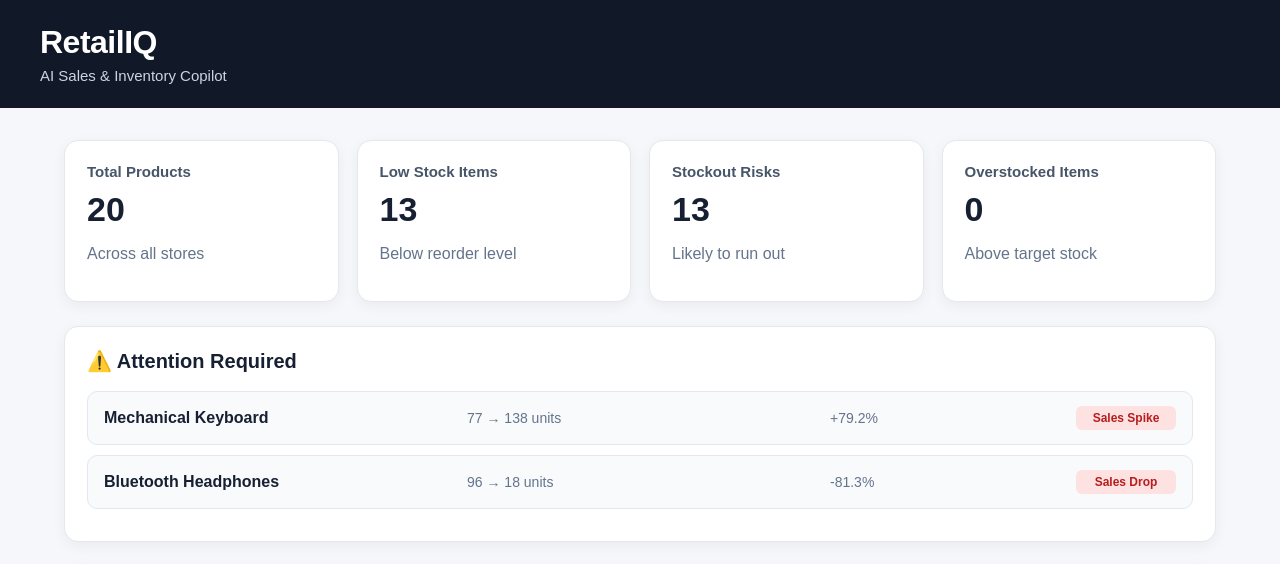
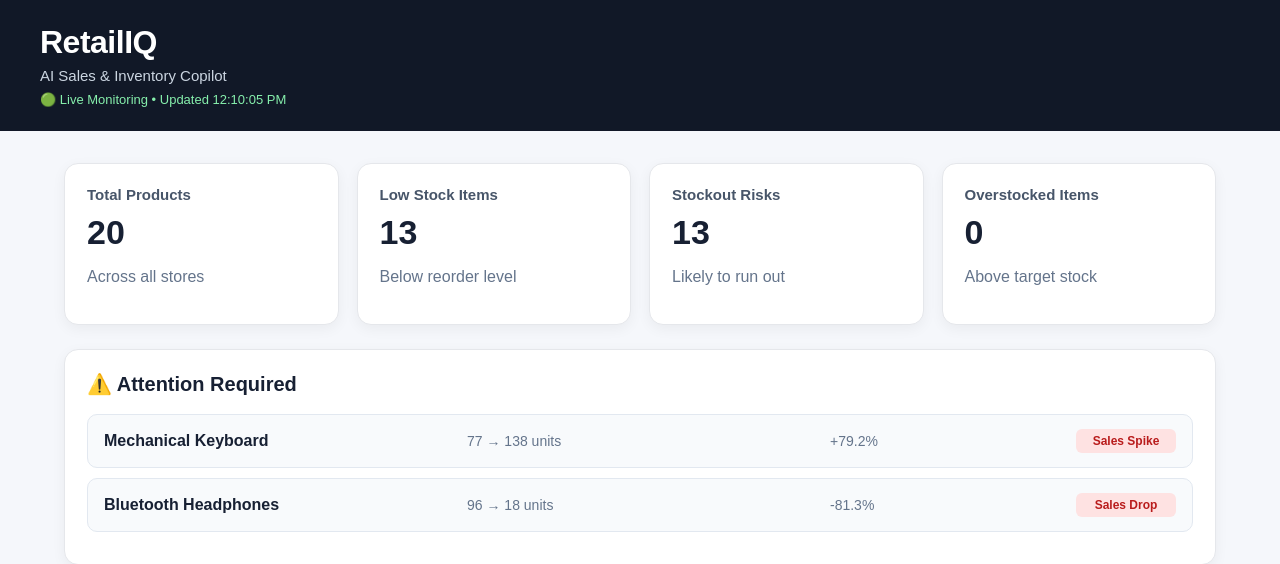
Before and after one commit to sowndharya2007-SA/RetailIQ, a Flask app: page / in a window 1280 px wide. Shown: the top 564 px of the page. Run offline with Flask 3, Linux system fonts and the light colour scheme.

Commit message:
Add live dashboard monitoring

```diff
--- a/app.py
+++ b/app.py
@@ -26,6 +26,8 @@ def to_json_records(data):
 
     return data
 def build_evidence(question):
+    global analyzer
+    analyzer = RetailAnalyzer()
     question_lower = question.lower()
     """
     Select the deterministic analysis most relevant to the
@@ -167,6 +169,8 @@ def health():
 
 @app.route("/api/dashboard")
 def dashboard():
+    global analyzer
+    analyzer = RetailAnalyzer()
     """Return verified retail metrics for the dashboard."""
     try:
         result = {
@@ -245,9 +249,15 @@ def ask():
                 question,
                 data_context
             )
-        except Exception as exc:
-            print("Gemini error:", exc)
-            answer = ""
+        except Exception as error:
+            print("Gemini error:", error)
+
+            return jsonify({
+                "status": "error",
+                "question": question,
+                "analysis_type": evidence["analysis_type"],
+                "message": "The AI service is temporarily unavailable. The verified retail data is still available."
+            }), 503
 
 
 
--- a/static/style.css
+++ b/static/style.css
@@ -211,3 +211,8 @@ pre {
         grid-template-columns: 1fr;
     }
 }
+#live-status {
+    margin-top: 8px;
+    font-size: 13px;
+    color: #86efac;
+}
--- a/templates/index.html
+++ b/templates/index.html
@@ -16,6 +16,7 @@
 <header>
     <h1>RetailIQ</h1>
     <p>AI Sales & Inventory Copilot</p>
+    <div id="live-status">🟢 Live Monitoring • Updating every 30 seconds</div>
 </header>
 
 <main class="container">
@@ -168,6 +169,14 @@ let dashboardData = null;
 ----------------------------- */
 
 async function loadDashboard() {
+
+const liveStatus = document.getElementById("live-status");
+
+if (liveStatus) {
+    liveStatus.textContent =
+        "🟢 Live Monitoring • Updated " +
+        new Date().toLocaleTimeString();
+}
 
     try {
 
@@ -626,6 +635,7 @@ document
 
 
 /* Load dashboard */
+setInterval(loadDashboard, 30000);
 
 loadDashboard();
 
```
